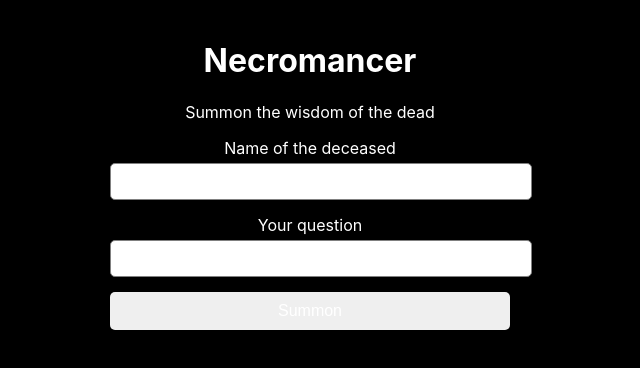
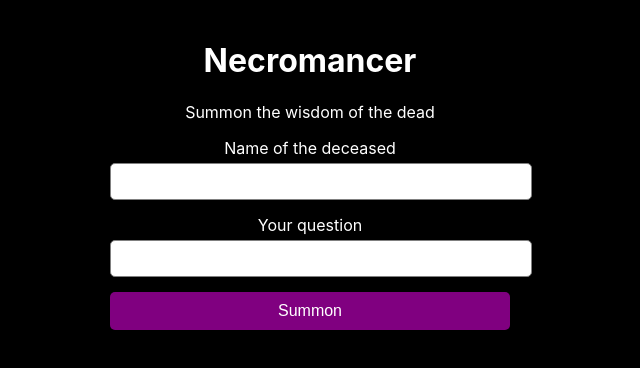
Before and after one commit to glaedn/ai-necromancer, a React (Create React App) app: page / in a window 1280 px wide. Shown: the top 368 px of the page, without its empty margins (330-970 px from the left). Built offline with nearby package versions, Linux system fonts and the light colour scheme.

Commit message:
edited colors

```diff
--- a/src/App.js
+++ b/src/App.js
@@ -70,7 +70,7 @@ function NecromancerApp() {
           style={{
             width: '100%',
             padding: '10px',
-            backgroundColor: 'deepPurple',
+            backgroundColor: 'purple',
             color: 'white',
             border: 'none',
             borderRadius: '5px',
```
